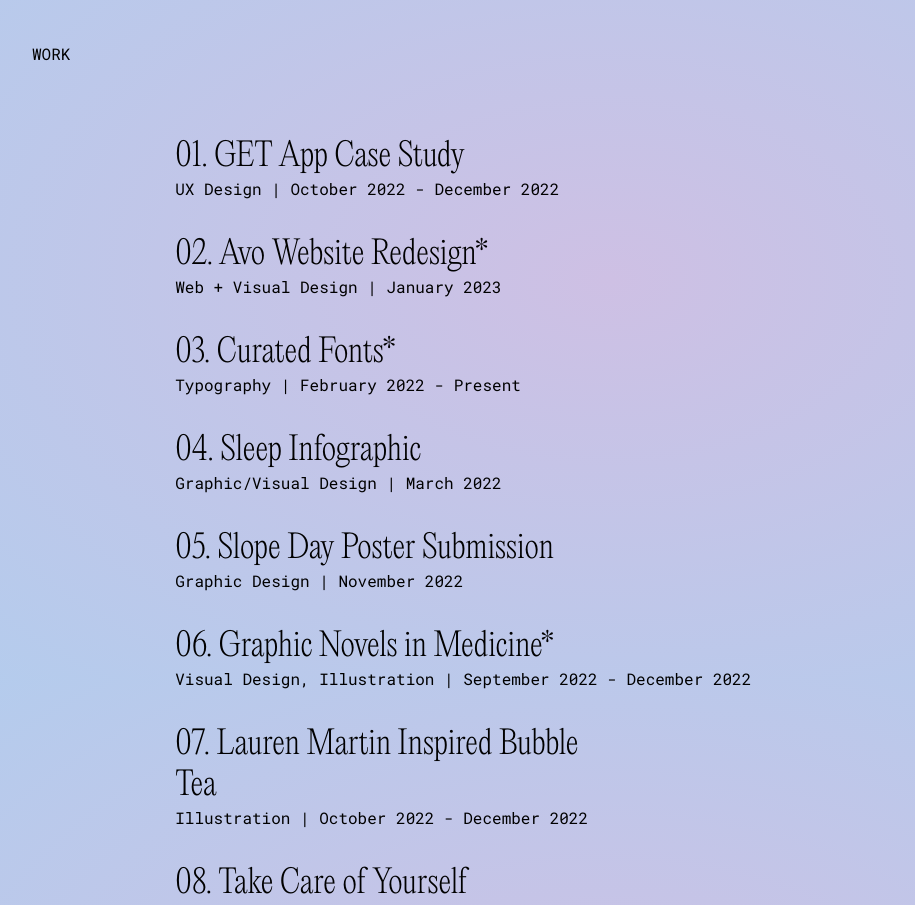
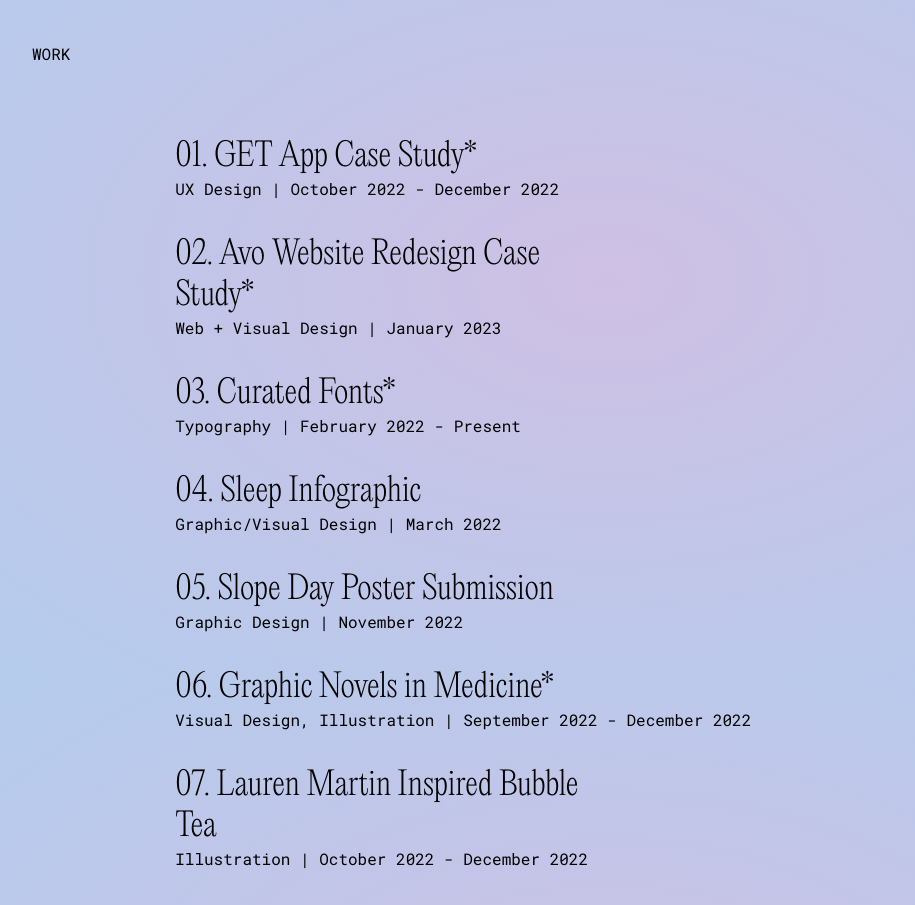
Before and after one commit to chloeachan/website_v3.0, a React (Create React App) app: page / in a window 1280 px wide. Shown: the part 920-1825 px from the top of the page, without its empty margins (32-947 px from the left). Built offline with nearby package versions, Linux system fonts and the light colour scheme.

Commit message:
case study!

```diff
--- a/src/mobile/work/avo.js
+++ b/src/mobile/work/avo.js
@@ -17,7 +17,7 @@
   return (
     <div class="section">
       <a class="hovered-design link" href="https://medium.com/@cac499/avo-case-study-re-designed-website-eedfcca4212b" onMouseOver={handleMouseOver} onMouseOut={handleMouseOut}>
-        <p class="main-text3 no-margin1">02. Avo Website Redesign*</p>
+        <p class="main-text3 no-margin1">02. Avo Website Redesign Case Study*</p>
         <p class="text1 no-margin1">Web + Visual Design | January 2023</p>
       </a>
       {isShown &&
--- a/src/mobile/work/get.js
+++ b/src/mobile/work/get.js
@@ -16,8 +16,8 @@
 
   return (
     <div class="section">
-      <a class="hovered-design link" onMouseOver={handleMouseOver} onMouseOut={handleMouseOut}>
-        <p class="main-text3 no-margin1">01. GET App Case Study</p>
+      <a class="hovered-design link" href="https://medium.com/@chloeachan/get-app-case-study-incorporating-dietary-restrictions-and-allergens-f29037569ed4" onMouseOver={handleMouseOver} onMouseOut={handleMouseOut}>
+        <p class="main-text3 no-margin1">01. GET App Case Study*</p>
         <p class="text1 no-margin1">UX Design | October 2022 - December 2022</p>
       </a>
       {isShown &&
--- a/src/work/avo.js
+++ b/src/work/avo.js
@@ -17,7 +17,7 @@
   return (
     <div class="section">
       <a class="hovered-design link" href="https://medium.com/@cac499/avo-case-study-re-designed-website-eedfcca4212b" onMouseOver={handleMouseOver} onMouseOut={handleMouseOut}>
-        <p class="main-text1 no-margin1">02. Avo Website Redesign*</p>
+        <p class="main-text1 no-margin1">02. Avo Website Redesign Case Study*</p>
         <p class="text no-margin1">Web + Visual Design | January 2023</p>
       </a>
       {isShown &&
--- a/src/work/get.js
+++ b/src/work/get.js
@@ -16,8 +16,8 @@
 
   return (
     <div class="section">
-      <a class="hovered-design link" onMouseOver={handleMouseOver} onMouseOut={handleMouseOut}>
-        <p class="main-text1 no-margin1">01. GET App Case Study</p>
+      <a class="hovered-design link" href="https://medium.com/@chloeachan/get-app-case-study-incorporating-dietary-restrictions-and-allergens-f29037569ed4" onMouseOver={handleMouseOver} onMouseOut={handleMouseOut}>
+        <p class="main-text1 no-margin1">01. GET App Case Study*</p>
         <p class="text no-margin1">UX Design | October 2022 - December 2022</p>
       </a>
       {isShown &&
```
